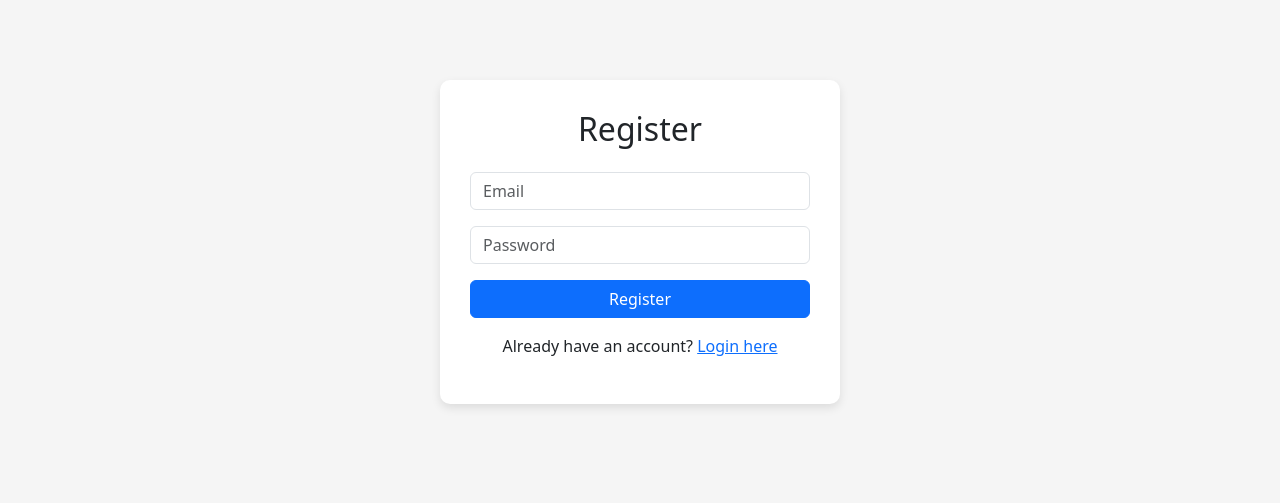
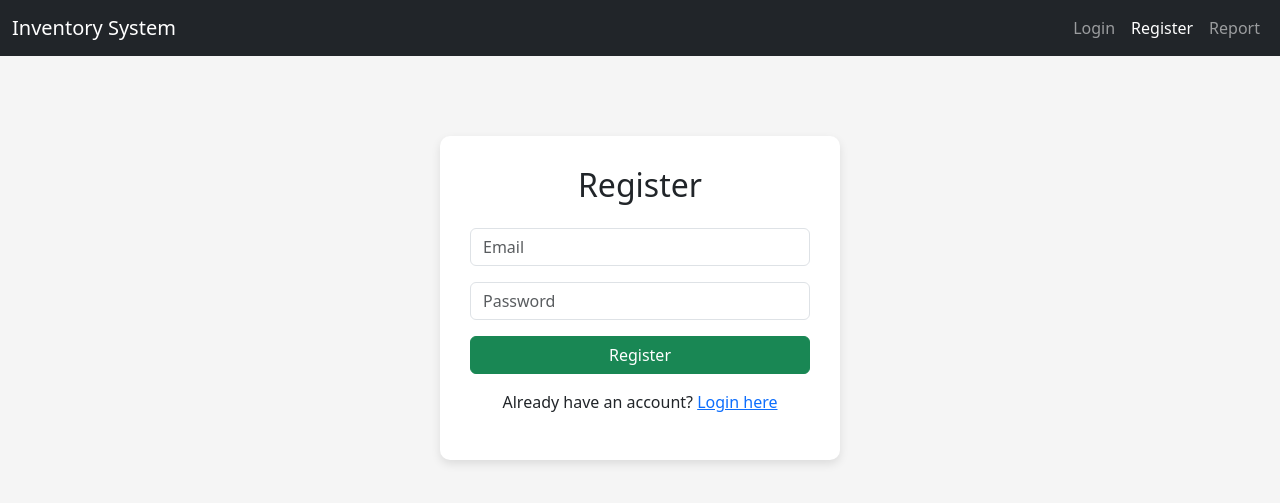
Before and after one commit to iyadalduhni/inventory-system, a Flask app: page /register in a window 1280 px wide. Shown: the top 503 px of the page. Run offline with Flask 3, Linux system fonts and the light colour scheme.

Commit message:
Update register.html

```diff
--- a/templates/register.html
+++ b/templates/register.html
@@ -4,9 +4,7 @@
     <title>Register</title>
     <link href="https://cdn.jsdelivr.net/npm/bootstrap@5.3.0/dist/css/bootstrap.min.css" rel="stylesheet">
     <style>
-        body {
-            background-color: #f5f5f5;
-        }
+        body { background-color: #f5f5f5; }
         .register-box {
             max-width: 400px;
             margin: 80px auto;
@@ -18,6 +16,31 @@
     </style>
 </head>
 <body>
+
+    <!-- Navbar -->
+    <nav class="navbar navbar-expand-lg navbar-dark bg-dark">
+      <div class="container-fluid">
+        <a class="navbar-brand" href="#">Inventory System</a>
+        <button class="navbar-toggler" type="button" data-bs-toggle="collapse" data-bs-target="#navbarNav">
+          <span class="navbar-toggler-icon"></span>
+        </button>
+        <div class="collapse navbar-collapse" id="navbarNav">
+          <ul class="navbar-nav ms-auto">
+            <li class="nav-item">
+              <a class="nav-link" href="{{ url_for('login') }}">Login</a>
+            </li>
+            <li class="nav-item">
+              <a class="nav-link active" href="{{ url_for('register') }}">Register</a>
+            </li>
+            <li class="nav-item">
+              <a class="nav-link" href="{{ url_for('report') }}">Report</a>
+            </li>
+          </ul>
+        </div>
+      </div>
+    </nav>
+
+    <!-- Register Box -->
     <div class="register-box">
         <h2 class="text-center mb-4">Register</h2>
         {% if error %}
@@ -30,11 +53,11 @@
             <div class="mb-3">
                 <input type="password" class="form-control" name="password" placeholder="Password" required>
             </div>
-            <button type="submit" class="btn btn-primary w-100">Register</button>
+            <button type="submit" class="btn btn-success w-100">Register</button>
         </form>
-        <p class="mt-3 text-center">
-            Already have an account? <a href="{{ url_for('login') }}">Login here</a>
-        </p>
+        <p class="mt-3 text-center">Already have an account? <a href="{{ url_for('login') }}">Login here</a></p>
     </div>
+
+    <script src="https://cdn.jsdelivr.net/npm/bootstrap@5.3.0/dist/js/bootstrap.bundle.min.js"></script>
 </body>
 </html>
```
